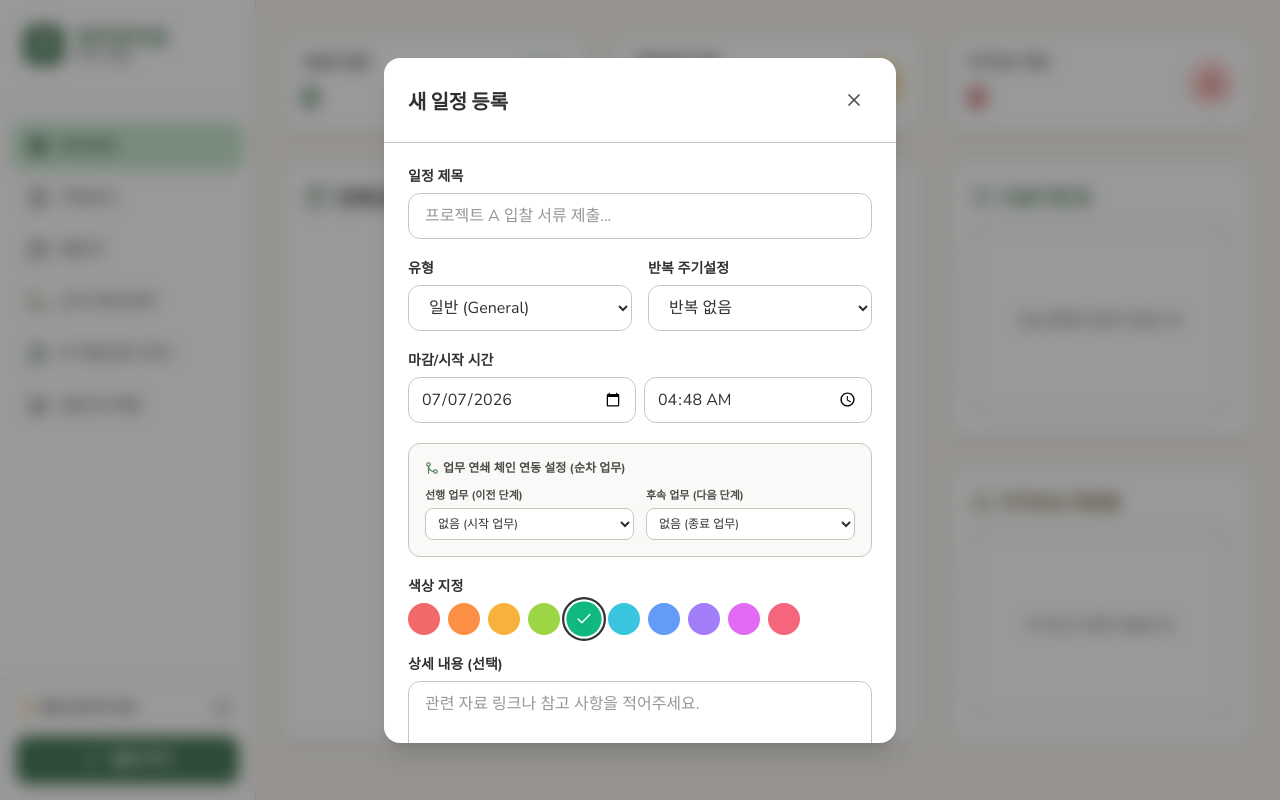
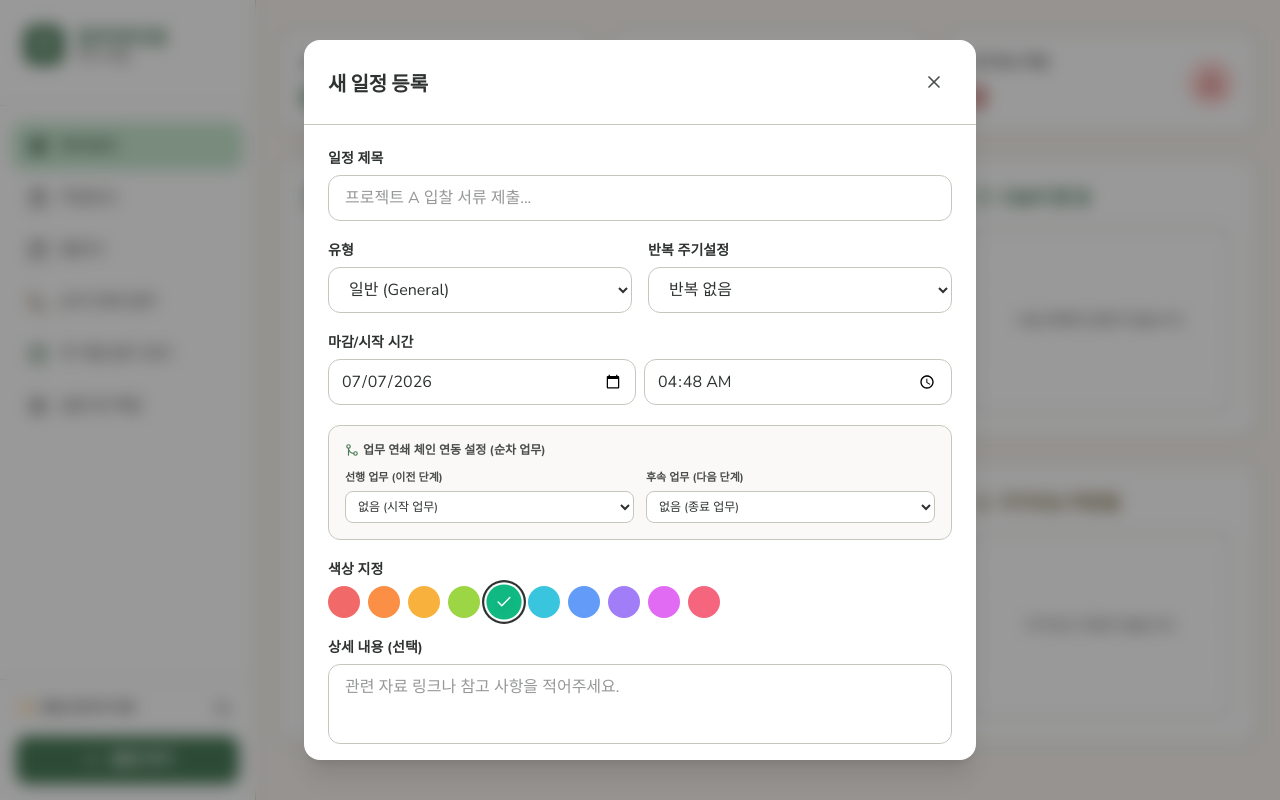
Before and after one commit to ddooki/procurement-scheduler, a Next.js app: page / in a window 1280 px wide. Both pictures are taken after a click on the button "일정 추가". Built offline with nearby package versions, Linux system fonts and the light colour scheme.

Commit message:
style: expand task modal dimensions to prevent scrolling on desktop

```diff
--- a/app/page.tsx
+++ b/app/page.tsx
@@ -1064,9 +1064,9 @@ export default function App() {
               initial={{ scale: 0.95, opacity: 0 }}
               animate={{ scale: 1, opacity: 1 }}
               exit={{ scale: 0.95, opacity: 0 }}
-              className="relative bg-surface w-full max-w-lg rounded-2xl shadow-xl overflow-hidden"
+              className="relative bg-surface w-full max-w-2xl rounded-2xl shadow-xl overflow-hidden max-h-[90vh] flex flex-col"
             >
-              <div className="flex justify-between items-center p-6 border-b border-border">
+              <div className="flex justify-between items-center p-6 border-b border-border flex-shrink-0">
                 <h2 className="font-headline text-xl font-bold">
                   {editingTask ? "일정 수정" : "새 일정 등록"}
                 </h2>
@@ -1390,7 +1390,7 @@ function TaskForm({
   };
 
   return (
-    <form onSubmit={handleSubmit} className="p-6 flex flex-col gap-5 overflow-y-auto max-h-[75vh] hide-scrollbar">
+    <form onSubmit={handleSubmit} className="p-6 flex flex-col gap-5 overflow-y-auto max-h-[85vh] hide-scrollbar">
       <div>
         <label className="block text-sm font-bold mb-1.5">일정 제목</label>
         <input
```
